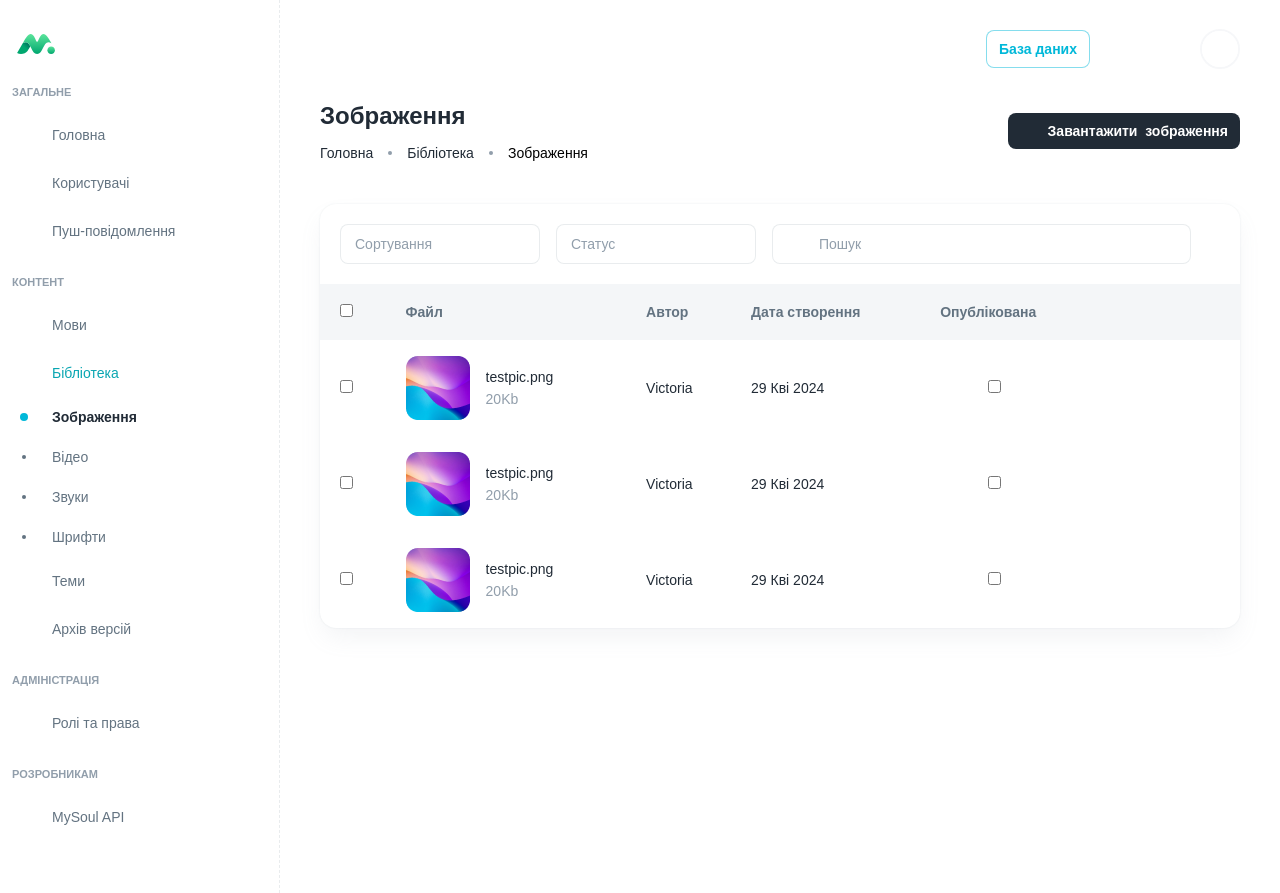
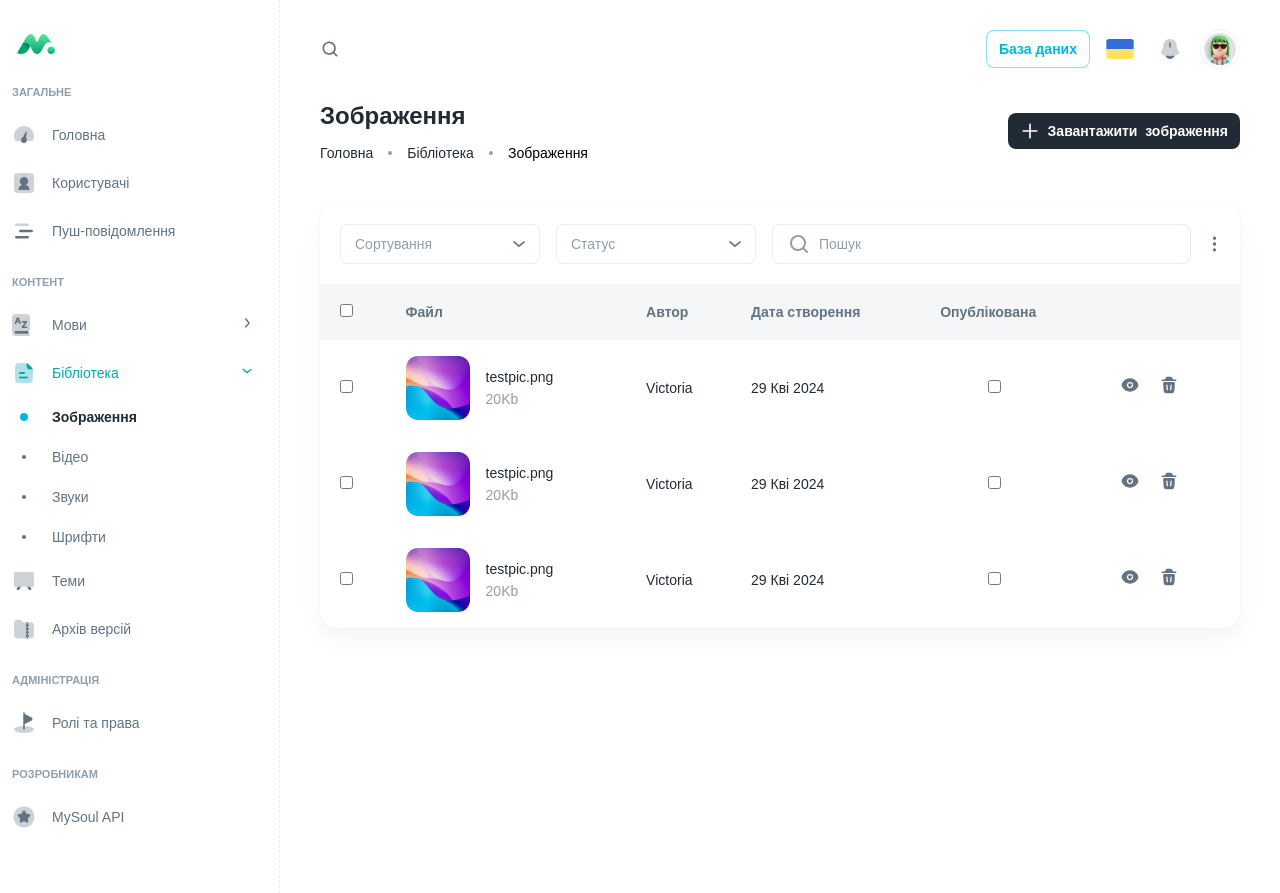
Before and after one commit to valerykonst/MotivationAdmin, a plain HTML site: page images-admin.html in a window 1280 px wide. Drawn offline with Linux system fonts and the light colour scheme; a web font is replaced by a local one.

Commit message:
updated image pathes

```diff
--- a/css/styles.css
+++ b/css/styles.css
@@ -64,7 +64,7 @@ main {
 .overlay-close-button {
     width: 36px;
     height: 36px;
-    background: url(images/ic-mingcute_close-line.svg) no-repeat center rgba(0, 0, 0, 0.48);
+    background: url(../images/ic-mingcute_close-line.svg) no-repeat center rgba(0, 0, 0, 0.48);
     filter: brightness(0) invert(1);
     border-radius: 18px;
     cursor: pointer;
@@ -72,7 +72,7 @@ main {
 .overlay-download-button {
     width: 36px;
     height: 36px;
-    background: url(images/ic-eva_arrow-downward-fill.svg) no-repeat center rgba(0, 0, 0, 0.48);
+    background: url(../images/ic-eva_arrow-downward-fill.svg) no-repeat center rgba(0, 0, 0, 0.48);
     filter: brightness(0) invert(1);
     border-radius: 18px;
     cursor: pointer;
@@ -87,7 +87,7 @@ main {
 form .error-message {
     margin: 8px 0 0 12px;
     padding: 0 0 0 20px;
-    background: url(images/ic-eva_alert-triangle-fill.svg) no-repeat left center;
+    background: url(../images/ic-eva_alert-triangle-fill.svg) no-repeat left center;
     color: var(--Error-Main);
     font-size: 12px;
 }
@@ -162,13 +162,13 @@ input.button {
 }
 input.button.add {
     padding-left: 40px;
-    background-image: url(images/ic-add.svg);
+    background-image: url(../images/ic-add.svg);
     background-repeat: no-repeat;
     background-position: 12px center;
 }
 input.button.delete {
     padding-left: 40px;
-    background: url(images/ic-trash-white.svg) no-repeat 20px center var(--Error-Main);
+    background: url(../images/ic-trash-white.svg) no-repeat 20px center var(--Error-Main);
     color: white;
 }
 input.button.cancel {
@@ -213,14 +213,14 @@ input::placeholder {
     display: block;
     width: 40px;
     height: 40px;
-    background: url(images/ic-solar_eye-bold.svg) no-repeat center;
+    background: url(../images/ic-solar_eye-bold.svg) no-repeat center;
     position: absolute;
     right: 0;
     top: 8px;
     cursor: pointer;
 }
 .password-toggle-icon.show {
-    background: url(images/ic-solar_eye-closed-bold.svg) no-repeat center;
+    background: url(../images/ic-solar_eye-closed-bold.svg) no-repeat center;
 }
 
 /* top panel */
@@ -233,7 +233,7 @@ input::placeholder {
 .top-panel input[type=search] {
     flex-grow:1;
     padding-left: 25px;
-    background: url(images/ic-eva_search-fill.svg) no-repeat left center;
+    background: url(../images/ic-eva_search-fill.svg) no-repeat left center;
     border: 0;
     outline: none;
 }
@@ -248,12 +248,12 @@ input::placeholder {
     height: 40px;
 }
 .top-panel .flag.ua {
-    background: url(images/flag-ua.svg) no-repeat center;
+    background: url(../images/flag-ua.svg) no-repeat center;
 }
 .top-panel .notification {
     width: 40px;
     height: 40px;
-    background: url(images/ic-bell.svg) no-repeat center;
+    background: url(../images/ic-bell.svg) no-repeat center;
 }
 .top-panel .user-pic {
     width: 40px;
@@ -267,7 +267,7 @@ input::placeholder {
     height: 36px;
     border-radius: 50px;
     border: 2px solid white;
-    background: url(images/avatar.png) no-repeat center white;
+    background: url(../images/avatar.png) no-repeat center white;
     background-size: 36px;
 }
 
@@ -308,43 +308,43 @@ input::placeholder {
     width: 16px;
     height: 16px;
     margin: 0 24px 0 8px;
-    background: url(images/menu/ic-eva_arrow-ios-forward-fill.svg);
+    background: url(../images/menu/ic-eva_arrow-ios-forward-fill.svg);
     position: absolute;
     top: 12px;
     right: 0;
 }
 .menu-container menu li.menu-main > a {
-    background: url(images/menu/ic-dashboard.svg) no-repeat 12px center;
+    background: url(../images/menu/ic-dashboard.svg) no-repeat 12px center;
 }
 .menu-container > menu > li.active > a {
     filter: brightness(0) saturate(100%) invert(54%) sepia(34%) saturate(4620%) hue-rotate(148deg) brightness(90%) contrast(94%);
 }
 .menu-container menu li.has-submenu.active > a:after {
-    background: url(images/menu/ic-eva_arrow-ios-downward-fill.svg);
+    background: url(../images/menu/ic-eva_arrow-ios-downward-fill.svg);
 }
 .menu-container menu li.menu-users > a {
-    background: url(images/menu/ic-user.svg) no-repeat 12px center;
+    background: url(../images/menu/ic-user.svg) no-repeat 12px center;
 }
 .menu-container menu li.menu-push > a {
-    background: url(images/menu/ic-menu-item.svg) no-repeat 12px center;
+    background: url(../images/menu/ic-menu-item.svg) no-repeat 12px center;
 }
 .menu-container menu li.menu-langs > a {
-    background: url(images/menu/dictionary-language-book.svg) no-repeat 12px center;
+    background: url(../images/menu/dictionary-language-book.svg) no-repeat 12px center;
 }
 .menu-container menu li.menu-lib > a {
-    background: url(images/menu/ic-file.svg) no-repeat 12px center;
+    background: url(../images/menu/ic-file.svg) no-repeat 12px center;
 }
 .menu-container menu li.menu-themes > a {
-    background: url(images/menu/ic-kanban.svg) no-repeat 12px center;
+    background: url(../images/menu/ic-kanban.svg) no-repeat 12px center;
 }
 .menu-container menu li.menu-archive > a {
-    background: url(images/menu/ic-folder.svg) no-repeat 12px center;
+    background: url(../images/menu/ic-folder.svg) no-repeat 12px center;
 }
 .menu-container menu li.menu-roles > a {
-    background: url(images/menu/ic-tour.svg) no-repeat 12px center;
+    background: url(../images/menu/ic-tour.svg) no-repeat 12px center;
 }
 .menu-container menu li.menu-api > a {
-    background: url(images/menu/ic-label.svg) no-repeat 12px center;
+    background: url(../images/menu/ic-label.svg) no-repeat 12px center;
 }
 /* submenu */
 .menu-container li menu {display: none;}
@@ -475,7 +475,7 @@ div.select {
 div.select > div.selected {
     min-width: 200px;
     padding: 8px 30px 8px 14px;
-    background: url(images/ic-select_arrow.svg) no-repeat right 10px center;
+    background: url(../images/ic-select_arrow.svg) no-repeat right 10px center;
     border-radius: 8px;
     border: 1px solid var(--Components-Input-Outlined);
     cursor: pointer;
@@ -510,28 +510,28 @@ div.select > .options li a {
 
 input.search {
     padding: 8px 14px 8px 46px;
-    background: url(images/ic-search.svg) no-repeat 14px center;
+    background: url(../images/ic-search.svg) no-repeat 14px center;
     color: var(--Text-Disabled);
 }
 div.more {
     width: 36px;
     height: 36px;
     margin-right: 10px;
-    background: url(images/ic-eva_more-vertical-fill.svg) no-repeat center;
+    background: url(../images/ic-eva_more-vertical-fill.svg) no-repeat center;
     cursor: pointer;
 }
 span.item-remove {
     display: inline-block;
     width: 36px;
     height: 36px;
-    background: url(images/ic-solar_trash-bin-trash-bold.svg) no-repeat center;
+    background: url(../images/ic-solar_trash-bin-trash-bold.svg) no-repeat center;
     cursor: pointer;
 }
 span.item-view {
     display: inline-block;
     width: 36px;
     height: 36px;
-    background: url(images/ic-solar_eye-bold.svg) no-repeat center;
+    background: url(../images/ic-solar_eye-bold.svg) no-repeat center;
     background-size: 20px;
     cursor: pointer;
 }
```
